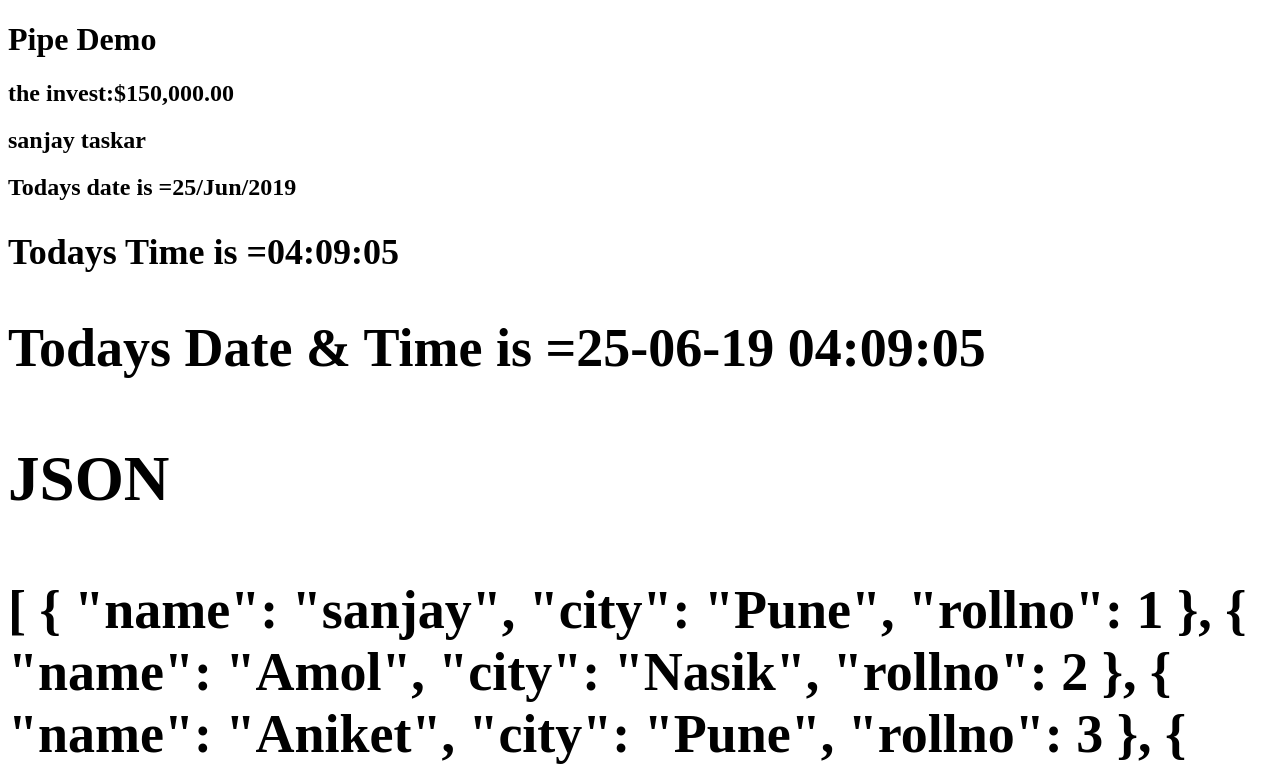
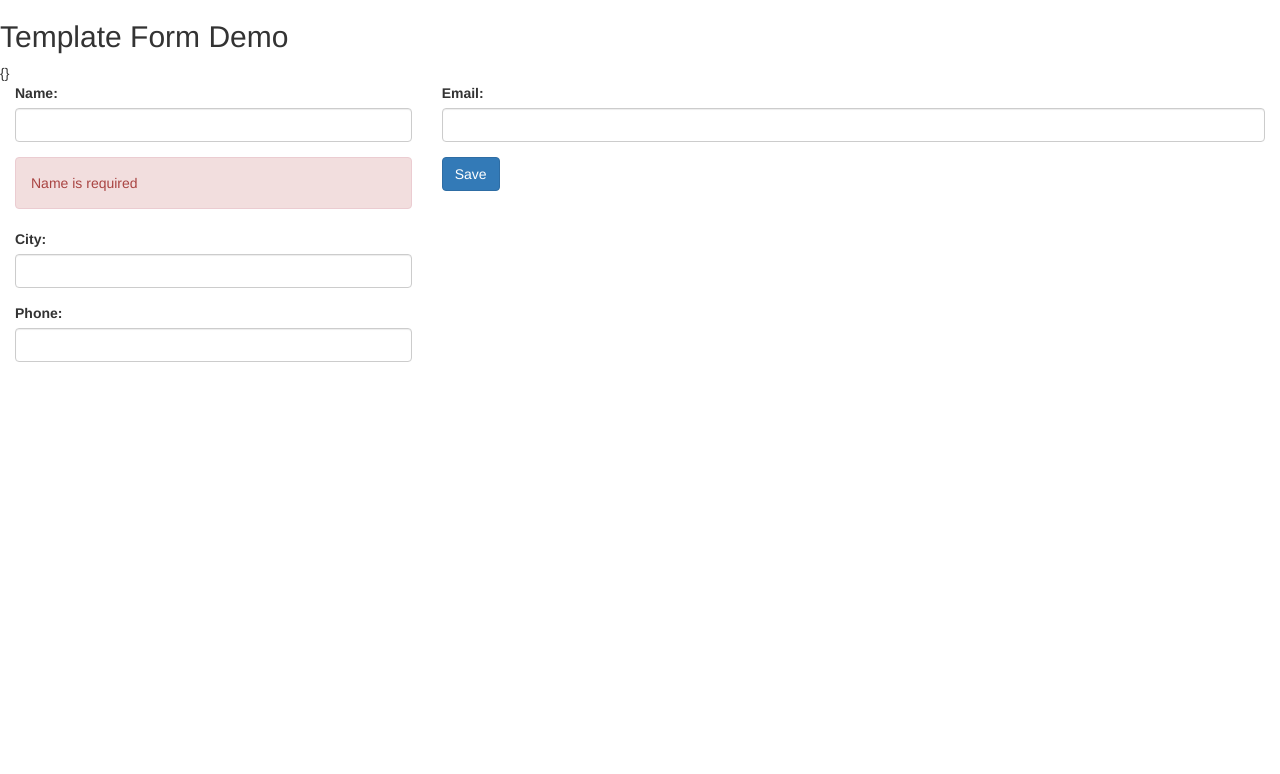
Before and after one commit to taskarsanjay/juneonlinebatch, an Angular app: page / in a window 1280 px wide. Shown: the top 774 px of the page. Built offline with nearby package versions, Linux system fonts and the light colour scheme.

Commit message:
Forms- Template driven forms

```diff
--- /dev/null
+++ b/src/app/Forms/template.component.html
@@ -0,0 +1,36 @@
+<h2>{{title}}</h2>
+{{studentModel.value|json}}
+<form #studentModel="ngForm">
+<div class="col-md-4">
+<div class="form-group">
+<label for="name">Name:</label>
+<input type="text" class="form-control" name="FirstName" #txtname="ngModel" [(ngModel)]="name" required>
+</div>
+<div class="alert alert-danger" [hidden]="txtname.valid">
+Name is required
+</div>
+
+<div class="form-group">
+<label for="City">City:</label>
+<input type="text" class="form-control" name="City"  [(ngModel)]="city">
+</div>
+
+<div class="form-group">
+<label for="Phone">Phone:</label>
+<input type="text" class="form-control" name="Phone" [(ngModel)]="state" >
+</div>
+</div>
+<div class="col-md-8">
+<div class="form-group">
+<label for="Email">Email:</label>
+<input type="text" class="form-control" name="Email" [(ngModel)]="email" #txtemail="ngModel" pattern="^([a-zA-Z0-9_\-\.]+)@([a-zA-Z0-9_\-\.]+)\.([a-zA-Z]{2,5})$">
+</div>
+<div class="alert alert-danger" [hidden]="txtemail.valid">
+Enter valid email id.
+</div>
+<div class="form-group">
+<button type="submit" (click)="saveStudent(studentModel.value)" class="btn btn-primary">Save</button>
+</div>
+</div>
+
+</form>
--- /dev/null
+++ b/src/app/Forms/template.component.ts
@@ -0,0 +1,17 @@
+import {Component} from '@angular/core'
+
+@Component({
+selector:'temp-comp',
+templateUrl:'./template.component.html'
+
+})
+
+export class TemplateFormComponent{
+
+    title:string='Template Form Demo'
+
+    public saveStudent(data:any){
+        alert(JSON.stringify(data));
+        console.log(data);
+    }
+}
--- a/src/app/pipe/cube.pipe.ts
+++ b/src/app/pipe/cube.pipe.ts
@@ -8,6 +8,5 @@ export class CubePipe implements PipeTransform {
     transform(value: number, addInp:number) {
         // Transfromation logic
         return addInp!= undefined ?(value * value * value)+addInp:(value * value * value) ;
-
-    }
+     }
 }
--- a/src/index.html
+++ b/src/index.html
@@ -4,7 +4,7 @@
   <meta charset="utf-8">
   <title>Juneonlinebatch</title>
   <base href="/">
-
+  <link rel="stylesheet" href="https://maxcdn.bootstrapcdn.com/bootstrap/3.4.0/css/bootstrap.min.css">
   <meta name="viewport" content="width=device-width, initial-scale=1">
   <link rel="icon" type="image/x-icon" href="favicon.ico">
 </head>
@@ -12,5 +12,6 @@
   <app-root></app-root>
   <stud-comp></stud-comp>
   <tech-comp></tech-comp>
+  <temp-comp></temp-comp>
 </body>
 </html>
```
Also changed, not shown: src/app/app.module.ts (+7 -5 lines).
